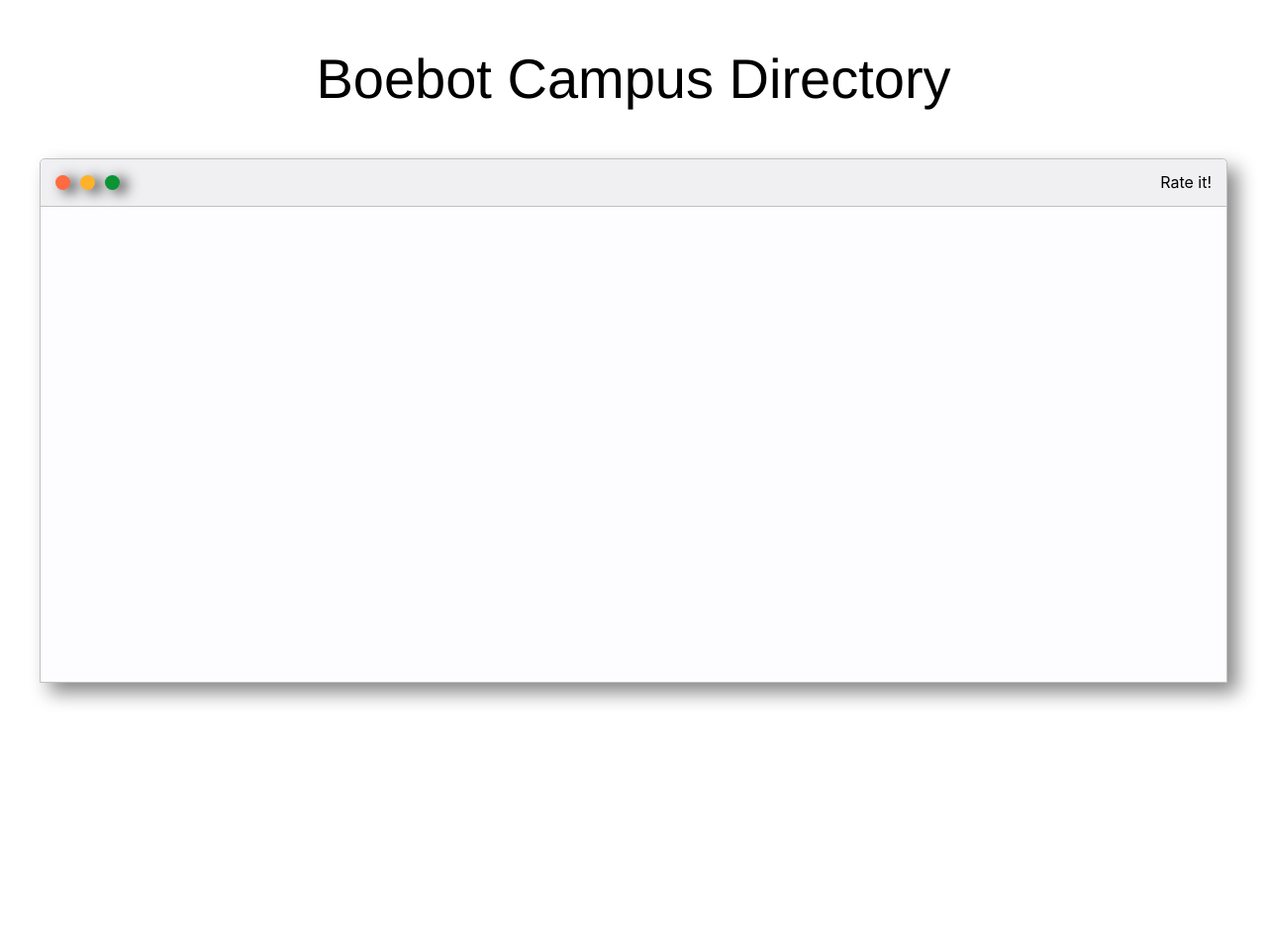
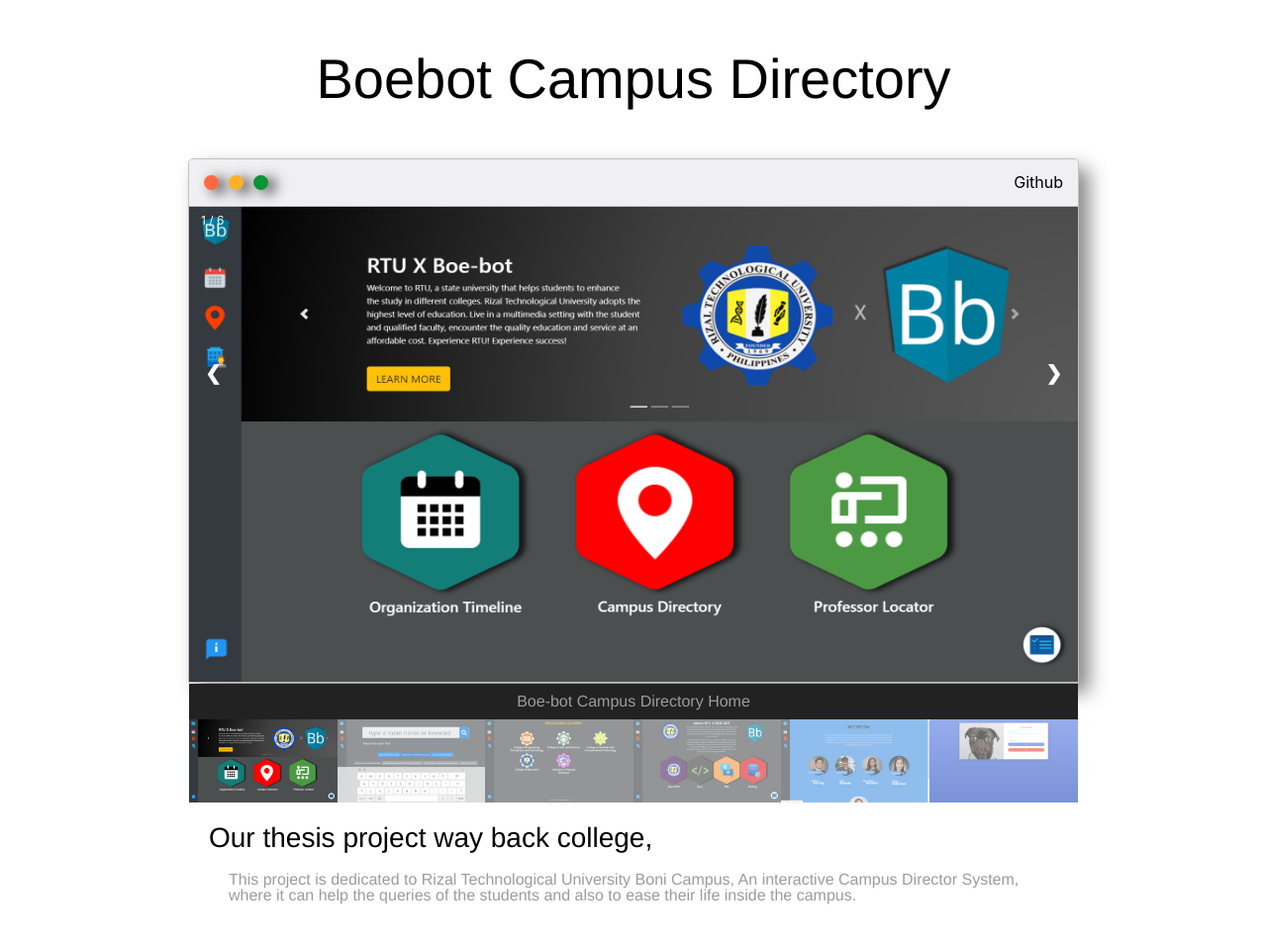
Before and after one commit to Aramxv/XPortfolio, a PHP site: page /boebot.php in a window 1280 px wide. Shown: the whole page at 99% size. Before the commit the page ends 712 px from the top, so only its background shows below. Run offline with PHP 8.4, Linux system fonts and the light colour scheme.

Commit message:
Boe-bot Project Blog Post is in progress

```diff
--- a/css/index.css
+++ b/css/index.css
@@ -431,7 +431,7 @@ h6 { font-size: 16px; }
 .fa {
     padding: 20px;
     font-size: 30px;
-    width: 50px;
+    width: 75px;
     text-align: center;
     text-decoration: none;
     margin: 5px 2px;
@@ -558,6 +558,130 @@ h6 { font-size: 16px; }
     border: none;
 }
 
+/* PROJECT BOEBOT CAMPUS DIRECTORY OVERVIEW CSS SECTION */
+
+.center-container{
+    width: 900px;
+    margin: 0 auto;
+}
+
+.overview-wrapper{
+    background-color: var(--secondaryColor);
+    border: 1px solid var(--borderColor);
+    border-radius: 5px 5px 0 0;
+
+    -webkit-box-shadow: 10px 10px 19px 0px rgba(135,135,135,1);
+    -moz-box-shadow: 10px 10px 19px 0px rgba(135,135,135,1);
+    box-shadow: 10px 10px 19px 0px rgba(135,135,135,1);
+
+    display: grid;
+    grid-template-columns: 1fr;
+    grid-template-rows: 3em 30em;
+    grid-template-areas:
+        'nav-wrapper'
+        'overview'
+    ;
+}
+
+*{
+    box-sizing: border-box;
+}
+
+/* Position the image container (needed to position the left and right arrows) */
+.container {
+    position: relative;
+}
+
+/* Hide the images by default */
+.mySlides {
+    display: none;
+}
+
+/* Add a pointer when hovering over the thumbnail images */
+.cursor {
+    cursor: pointer;
+}
+
+/* Next & previous buttons */
+.prev,
+.next {
+    cursor: pointer;
+    position: absolute;
+    top: 40%;
+    width: auto;
+    padding: 16px;
+    margin-top: -50px;
+    color: white;
+    font-weight: bold;
+    font-size: 20px;
+    border-radius: 0 3px 3px 0;
+    user-select: none;
+    -webkit-user-select: none;
+}
+
+/* Position the "next button" to the right */
+.next {
+    right: 0;
+    border-radius: 3px 0 0 3px;
+}
+
+/* On hover, add a black background color with a little bit see-through */
+.prev:hover,
+.next:hover {
+    background-color: rgba(0, 0, 0, 0.8);
+}
+
+/* Number text (1/3 etc) */
+.numbertext {
+    color: #f2f2f2;
+    font-size: 12px;
+    padding: 8px 12px;
+    position: absolute;
+    top: 0;
+}
+
+/* Container for image text */
+.caption-container {
+    text-align: center;
+    background-color: #222;
+    padding: 10px 16px;
+    color: white;
+}
+
+.row:after {
+    content: "";
+    display: table;
+    clear: both;
+}
+
+/* Six columns side by side */
+.column {
+    float: left;
+    width: 16.66%;
+}
+
+/* Add a transparency effect for thumnbail images */
+.demo {
+    opacity: 0.6;
+}
+
+.active,
+.demo:hover {
+    opacity: 1;
+}
+
+.project-overview{
+    padding: 20px;
+}
+
+.project-overview p{
+    padding: 20px;
+}
+
+
+
+
+/* MEDIA QUERIES RESPONSIVENESS CONDITIONS SECTION */
 
 @media screen and (max-width: 1200px){
     .main-container{
--- a/js/index.js
+++ b/js/index.js
@@ -3,7 +3,10 @@
    ---------------------------
 */
 
-// JQUERY SCRIPT
+/* ---------------------------
+   | JQUERY CAROUSEL THEME   |
+   ---------------------------
+*/
 
 $(document).ready(function(){
 
@@ -17,6 +20,9 @@ $(document).ready(function(){
                 items:1
             },
             600:{
+                items:2
+            },
+            900:{
                 items:3
             }
         }
@@ -76,3 +82,40 @@ function setTheme(mode){
     }
     localStorage.setItem('theme', mode)
 }
+
+/*
+   ---------------------------------------------------------
+   | BOEBOT PAGE SLIDING IMAGES AS OVERVIEW OF THE PROJECT |
+   ---------------------------------------------------------
+*/
+
+var slideIndex = 1;
+showSlides(slideIndex);
+
+// Next/previous controls
+function plusSlides(n) {
+  showSlides(slideIndex += n);
+}
+
+// Thumbnail image controls
+function currentSlide(n) {
+  showSlides(slideIndex = n);
+}
+
+function showSlides(n) {
+  var i;
+  var slides = document.getElementsByClassName("mySlides");
+  var dots = document.getElementsByClassName("demo");
+  var captionText = document.getElementById("caption");
+  if (n > slides.length) {slideIndex = 1}
+  if (n < 1) {slideIndex = slides.length}
+  for (i = 0; i < slides.length; i++) {
+    slides[i].style.display = "none";
+  }
+  for (i = 0; i < dots.length; i++) {
+    dots[i].className = dots[i].className.replace(" active", "");
+  }
+  slides[slideIndex-1].style.display = "block";
+  dots[slideIndex-1].className += " active";
+  captionText.innerHTML = dots[slideIndex-1].alt;
+}
--- a/sections/postboebot.sec.php
+++ b/sections/postboebot.sec.php
@@ -1,11 +1,12 @@
-<div class="main-container">
+<div class="center-container">
     <!-- Page Heading-->
     <div class="heading-wrapper">
     <h1>Boebot Campus Directory</h1>
 </div>
 <!-- //!Page Heading-->
 
-<div class="introduction-wrapper">
+<div class="overview-wrapper">
+    <!-- Navigation on top-->
     <div class="nav-wrapper">
         <!-- Three dots Navigation-->
         <div class="dots-wrapper">
@@ -15,7 +16,83 @@
         </div>
         <!-- //!Three dots Navigation-->
         <ul id="navigation">
-            <li><a href="#">Rate it!</a></li>
+            <li><a href="#">Github</a></li>
         </ul>
     </div>
+
+  <!-- Container for the image gallery -->
+    <div class="container">
+        <!-- Full-width images with number text -->
+        <div class="mySlides">
+            <div class="numbertext">1 / 6</div>
+            <img src="assets/projects/boebotsrc/bbimg1.png" style="width:100%; height:480px">
+        </div>
+
+        <div class="mySlides">
+            <div class="numbertext">2 / 6</div>
+            <img src="assets/projects/boebotsrc/bbimg2.png" style="width:100%; height:480px">
+        </div>
+
+        <div class="mySlides">
+            <div class="numbertext">3 / 6</div>
+            <img src="assets/projects/boebotsrc/bbimg3.png" style="width:100%; height:480px">
+        </div>
+
+        <div class="mySlides">
+            <div class="numbertext">4 / 6</div>
+            <img src="assets/projects/boebotsrc/bbimg4.png" style="width:100%; height:480px">
+        </div>
+
+        <div class="mySlides">
+            <div class="numbertext">5 / 6</div>
+            <img src="assets/projects/boebotsrc/bbimg5.png" style="width:100%; height:480px">
+        </div>
+
+        <div class="mySlides">
+            <div class="numbertext">6 / 6</div>
+            <img src="assets/projects/boebotsrc/bbimg6.png" style="width:100%; height:480px">
+        </div>
+
+        <!-- Next and previous buttons -->
+        <a class="prev" onclick="plusSlides(-1)">&#10094;</a>
+        <a class="next" onclick="plusSlides(1)">&#10095;</a>
+
+        <!-- Image text -->
+        <div class="caption-container">
+            <p id="caption"></p>
+        </div>
+
+        <!-- Thumbnail images -->
+        <div class="row">
+        <div class="column">
+            <img class="demo cursor" src="assets/projects/boebotsrc/bbimg1.png" style="width:100%" onclick="currentSlide(1)" alt="Boe-bot Campus Directory Home">
+        </div>
+        <div class="column">
+            <img class="demo cursor" src="assets/projects/boebotsrc/bbimg2.png" style="width:100%" onclick="currentSlide(2)" alt="Rooms Searcher">
+        </div>
+        <div class="column">
+            <img class="demo cursor" src="assets/projects/boebotsrc/bbimg3.png" style="width:100%" onclick="currentSlide(3)" alt="Professor Locator">
+        </div>
+        <div class="column">
+            <img class="demo cursor" src="assets/projects/boebotsrc/bbimg4.png" style="width:100%" onclick="currentSlide(4)" alt="About RTU, Devs, FAQ, and Settings">
+        </div>
+        <div class="column">
+            <img class="demo cursor" src="assets/projects/boebotsrc/bbimg5.png" style="width:100%" onclick="currentSlide(5)" alt="Meet the Team">
+        </div>
+        <div class="column">
+            <img class="demo cursor" src="assets/projects/boebotsrc/bbimg6.png" style="width:100%" onclick="currentSlide(6)" alt="Administrator Login">
+        </div>
+        </div>
+
+        <div class="project-overview">
+            <h3>Our thesis project way back college,</h3>
+            <p>This project is dedicated to Rizal Technological University Boni Campus,
+                An interactive Campus Director System, where it can help the queries of
+                the students and also to ease their life inside the campus.
+            </p>
+            <h3></h3>
+        </div>
+    </div>
+
+
 </div>
--- a/sections/projects.sec.php
+++ b/sections/projects.sec.php
@@ -4,6 +4,7 @@
         <h3 style="text-align: center; padding-top: 25px">Some of my projects...</h3>
         <div class="owl-carousel owl-theme">
 
+            <!-- Boebot Campus Directory Project-->
             <div class="project">
                 <img class="thumbnail" src="assets/projects/Boebot-Directory.png" alt="Boebot">
                 <div class="project-preview">
@@ -21,6 +22,7 @@
                 </div>
             </div>
 
+            <!-- AHK Enterprises Point of Sales and Inventory System Project-->
             <div class="project">
                 <img class="thumbnail" src="assets/projects/AHK-POSIM.png" alt="AHK-POSIM">
                 <div class="project-preview">
@@ -35,6 +37,7 @@
                 </div>
             </div>
 
+            <!-- Fur Food Marketeer E-Commerce Project-->
             <div class="project">
                 <img class="thumbnail" src="assets/projects/Marketeer.png" alt="Boebot">
                 <div class="project-preview">
@@ -52,8 +55,7 @@
                 </div>
             </div>
 
-
         </div>
-
     </div>
 </section>
+<!-- //!Projects Section-->
```
Also changed, not shown: assets/projects/boebotsrc/bbimg1.png (added), assets/projects/boebotsrc/bbimg2.png (added), assets/projects/boebotsrc/bbimg3.png (added), assets/projects/boebotsrc/bbimg4.png (added), assets/projects/boebotsrc/bbimg5.png (added), assets/projects/boebotsrc/bbimg6.png (added). Lines whose indentation alone changed are shown as unchanged.
